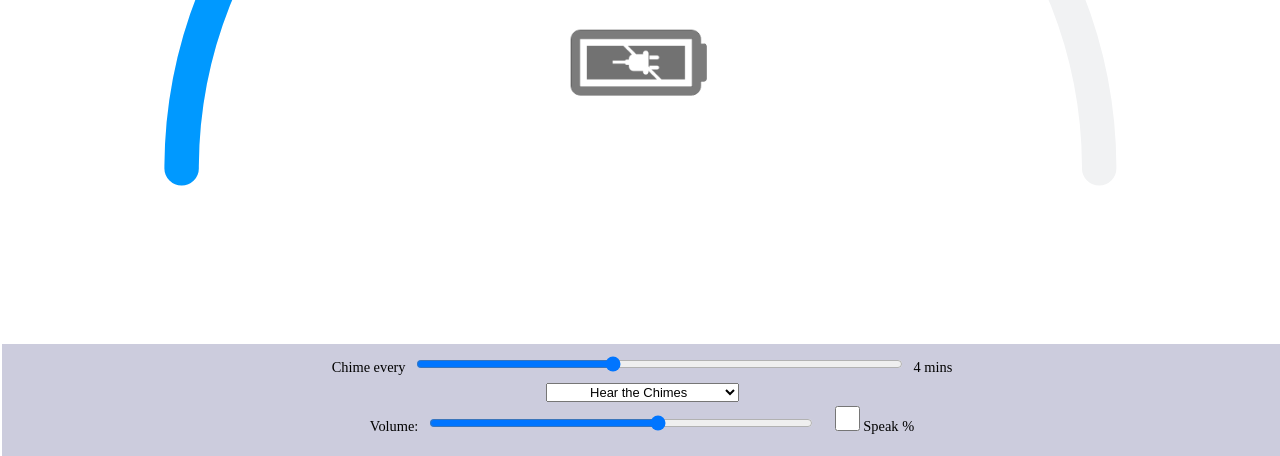
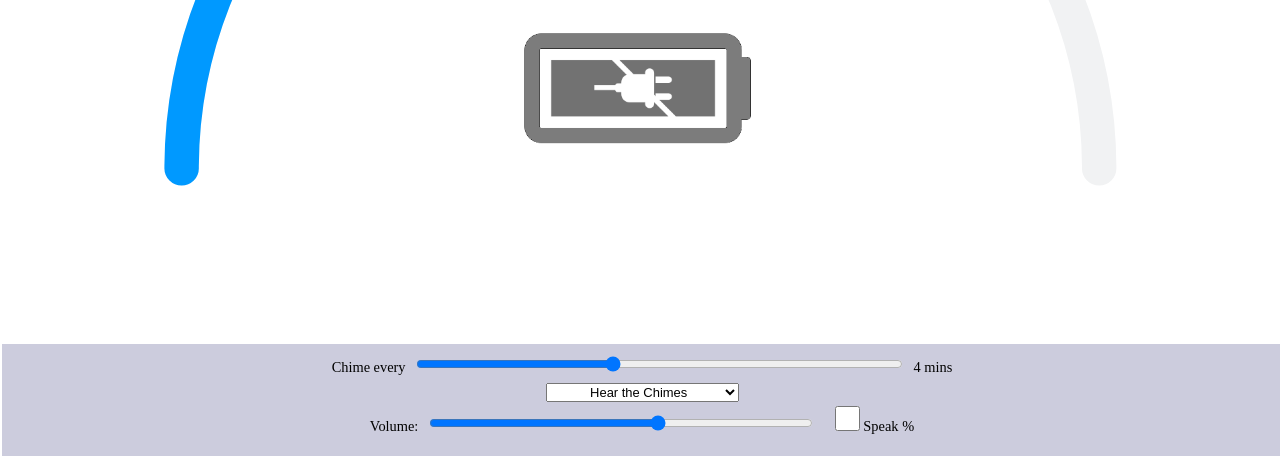
Before and after one commit to haroldwagg/ChargingChecker, a plain HTML site: page www/index.html in a window 1280 px wide. Shown: the part 344-800 px from the top of the page. Drawn offline with Linux system fonts and the light colour scheme.

Commit message:
Auto 16719

```diff
--- a/www/index.html
+++ b/www/index.html
@@ -155,7 +155,7 @@
               }
             </style>
             <div id="chargingIndicatorDiv" style="text-align: center; margin-top: -200px;">
-              <img src="nochargingINACTIVE.png" id="chargingIndicator" style="visibility: visible; width: 150px;" />
+              <img src="nochargingINACTIVE.png" id="chargingIndicator" style="visibility: visible; width: 250px;" />
             </div>
           </td>
         </tr>
```
